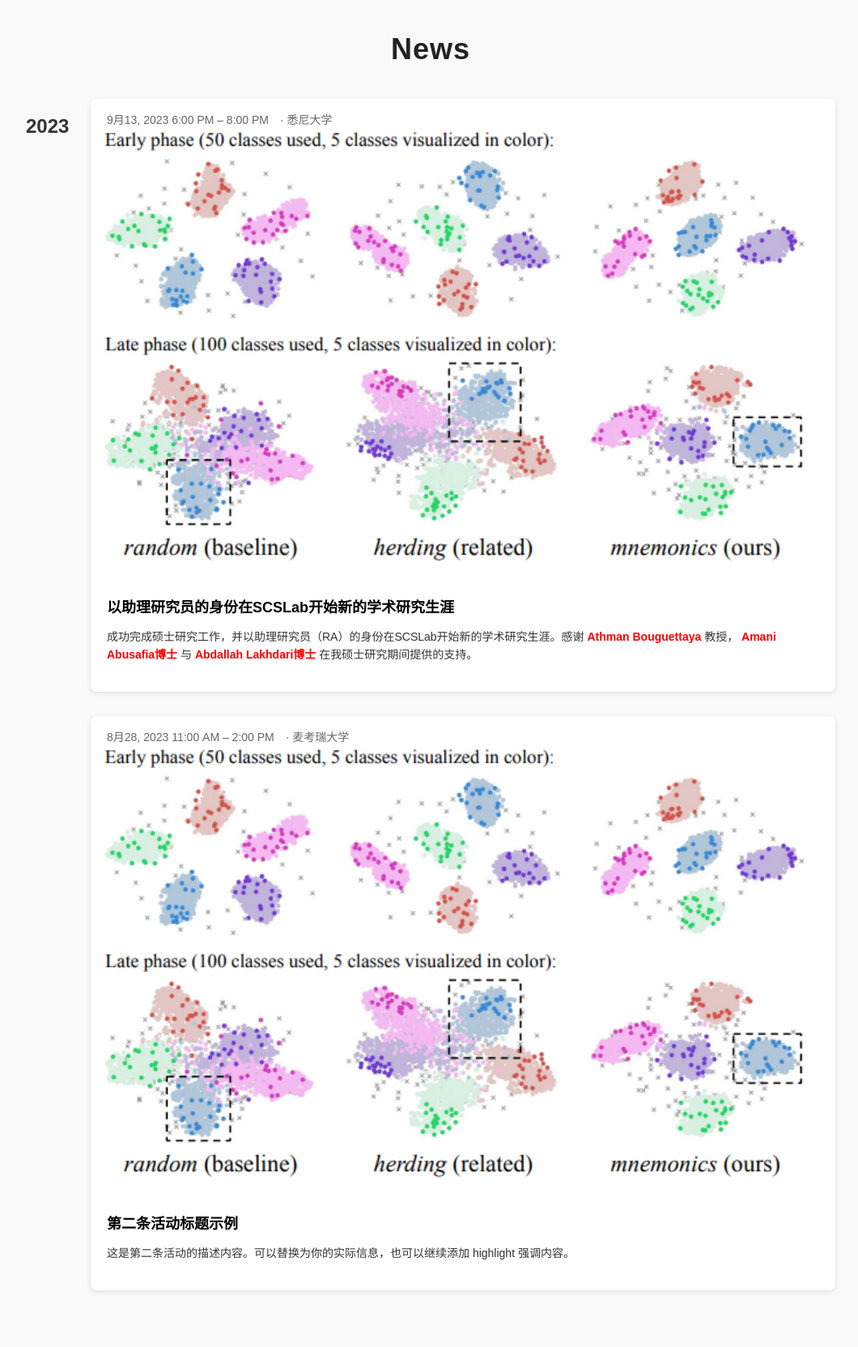
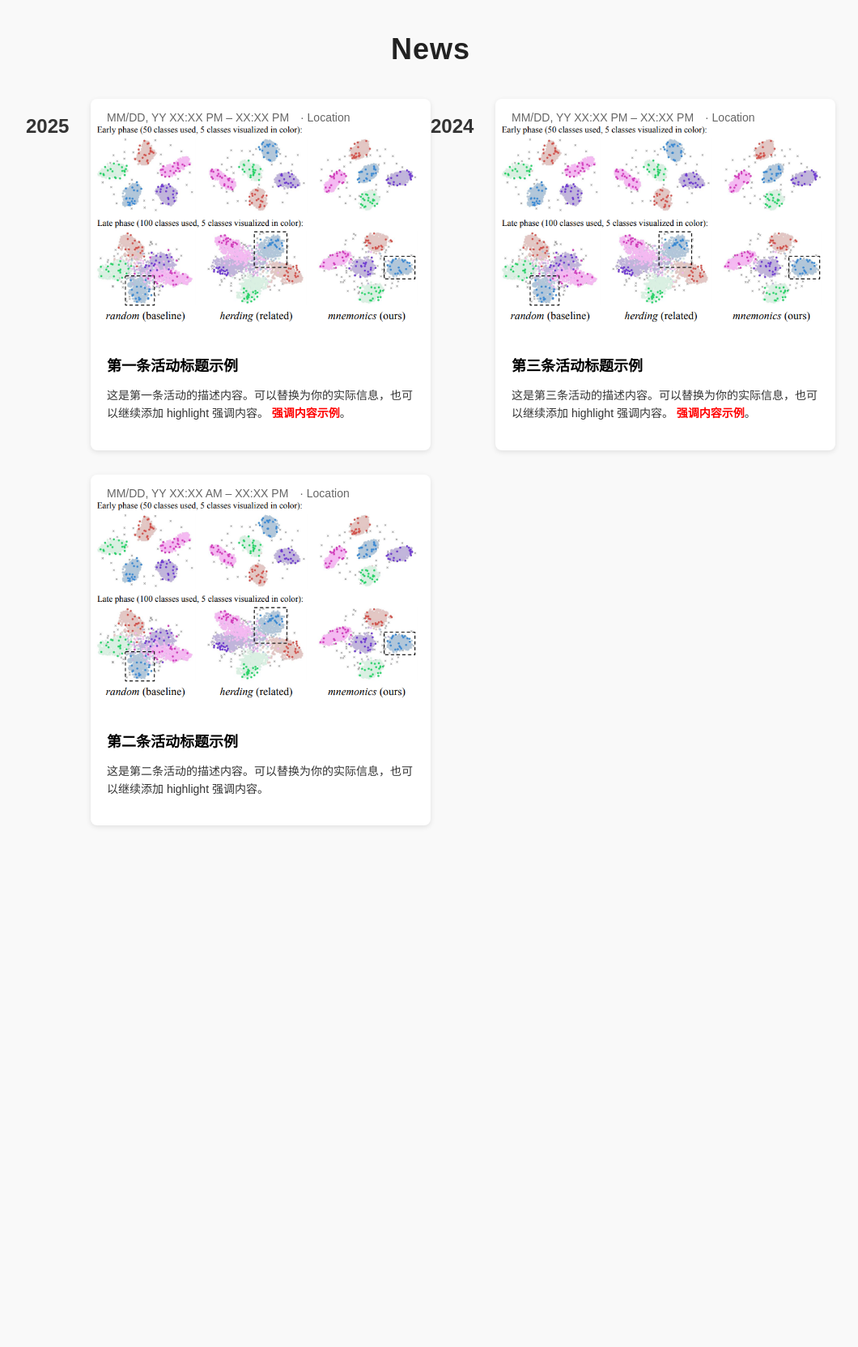
Before and after one commit to Yu-Xinda/Yu.github.io, a Jekyll site: the page news.html, which Jekyll copies as it is, in a window 1280 px wide. Shown: the whole page at 81% size, without its empty margins (108-1168 px from the left). Built offline with Jekyll 4.4.1, drawn with Linux system fonts in a browser that asks for light colours; after the commit the page ends 1089 px from its top, so only the background shows below that.

Commit message:
Update news.html

```diff
--- a/news.html
+++ b/news.html
@@ -87,22 +87,20 @@
 <body>
   <h1 class="page-title">News</h1>
   <div class="container">
-    <div class="year">2023</div>
+    <div class="year">2025</div>
     <div class="timeline">
 
       <!-- 第一条记录 -->
       <div class="card">
         <div class="card-header">
-          <span>9月13, 2023 6:00 PM – 8:00 PM</span> · <span>悉尼大学</span>
+          <span>MM/DD, YY XX:XX PM – XX:XX PM</span> · <span>Location</span>
         </div>
         <img src="./assets/img/teaser_example.png" alt="活动图片" class="card-image">
         <div class="card-body">
-          <h3>以助理研究员的身份在SCSLab开始新的学术研究生涯</h3>
+          <h3>第一条活动标题示例</h3>
           <p>
-            成功完成硕士研究工作，并以助理研究员（RA）的身份在SCSLab开始新的学术研究生涯。感谢
-            <span class="highlight">Athman Bouguettaya</span> 教授，
-            <span class="highlight">Amani Abusafia博士</span> 与
-            <span class="highlight">Abdallah Lakhdari博士</span> 在我硕士研究期间提供的支持。
+            这是第一条活动的描述内容。可以替换为你的实际信息，也可以继续添加 highlight 强调内容。
+            <span class="highlight">强调内容示例</span>。
           </p>
         </div>
       </div>
@@ -110,7 +108,7 @@
       <!-- 第二条记录 -->
       <div class="card">
         <div class="card-header">
-          <span>8月28, 2023 11:00 AM – 2:00 PM</span> · <span>麦考瑞大学</span>
+          <span>MM/DD, YY XX:XX AM – XX:XX PM</span> · <span>Location</span>
         </div>
         <img src="./assets/img/teaser_example.png" alt="活动图片" class="card-image">
         <div class="card-body">
@@ -122,6 +120,26 @@
       </div>
 
     </div>
+      <div class="year">2024</div>
+      <div class="timeline">
+
+        <!-- 第一条记录 -->
+        <div class="card">
+          <div class="card-header">
+            <span>MM/DD, YY XX:XX PM – XX:XX PM</span> · <span>Location</span>
+          </div>
+          <img src="./assets/img/teaser_example.png" alt="活动图片" class="card-image">
+          <div class="card-body">
+            <h3>第三条活动标题示例</h3>
+            <p>
+              这是第三条活动的描述内容。可以替换为你的实际信息，也可以继续添加 highlight 强调内容。
+              <span class="highlight">强调内容示例</span>。
+            </p>
+          </div>
+        </div>
+
+    </div>
+
   </div>
 </body>
 </html>
```
